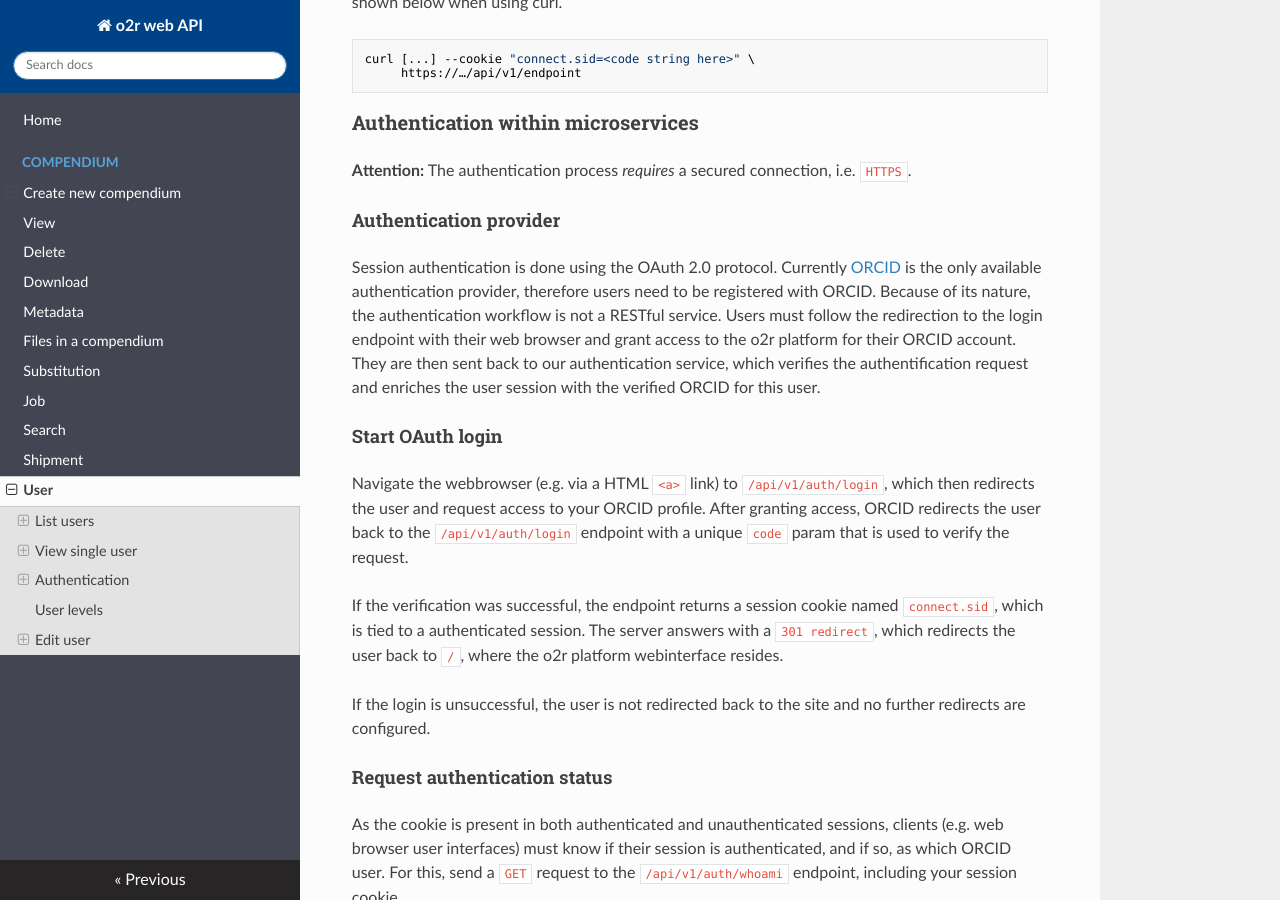
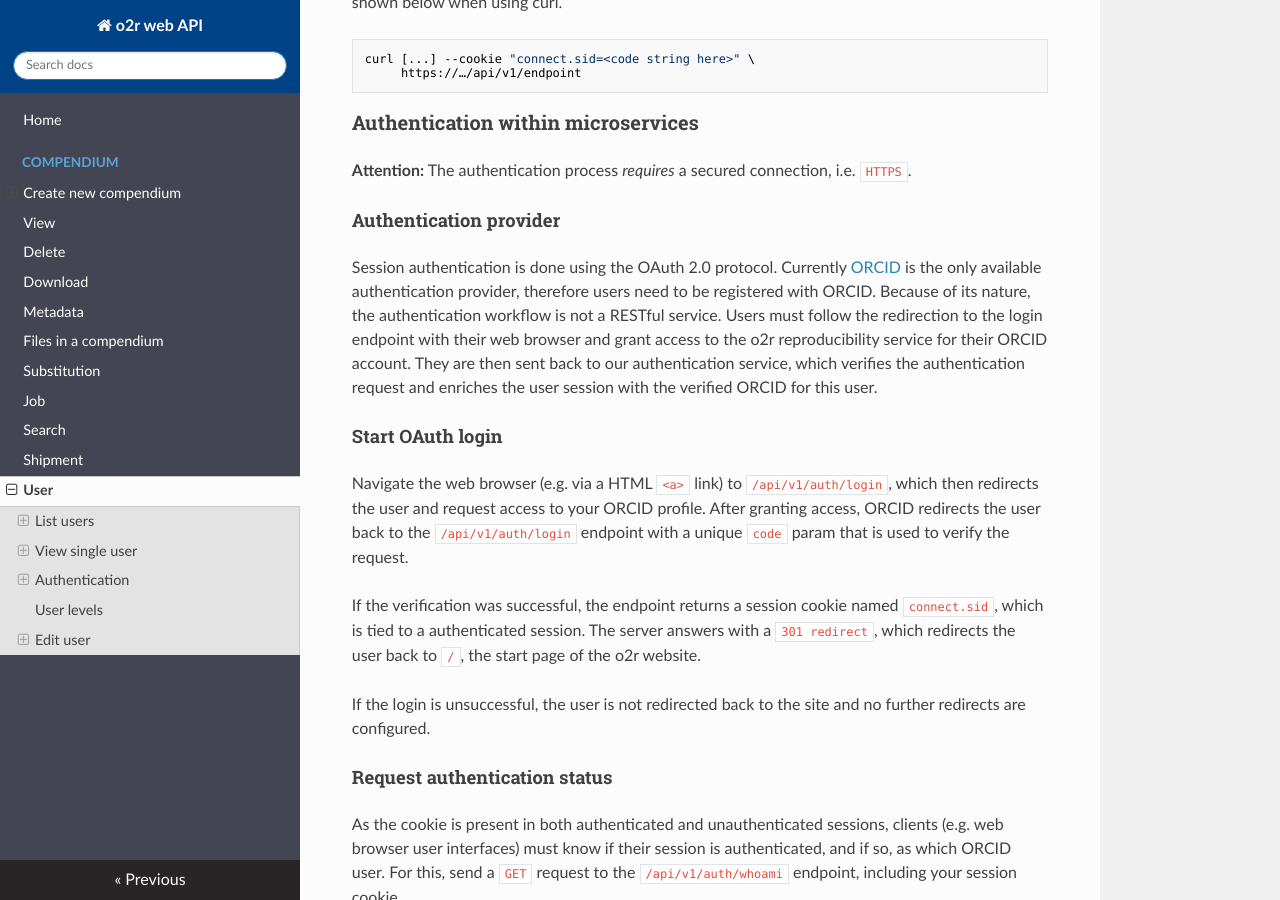
Before and after one commit to o2r-project/api, an MkDocs documentation site: the page built from docs/user.md, in a window 1280 px wide and 900 px high, scrolled down 2187 px. Built offline with MkDocs 1.6.1, drawn with Linux system fonts in a browser that asks for light colours; nearby versions of some CDN libraries; old or Windows-style settings are respelled for this version of MkDocs.

Commit message:
Align wording with architecture and erc spec

```diff
--- a/docs/user.md
+++ b/docs/user.md
@@ -108,14 +108,14 @@ curl [...] --cookie "connect.sid=<code string here>" \
 
 Session authentication is done using the OAuth 2.0 protocol.
 Currently [ORCID](https://www.orcid.org) is the only available authentication provider, therefore users need to be registered with ORCID. Because of its nature, the authentication workflow is not a RESTful service.
-Users must follow the redirection to the login endpoint with their web browser and grant access to the o2r platform for their ORCID account.
-They are then sent back to our authentication service, which verifies the authentification request and enriches the user session with the verified ORCID for this user.
+Users must follow the redirection to the login endpoint with their web browser and grant access to the o2r reproducibility service for their ORCID account.
+They are then sent back to our authentication service, which verifies the authentication request and enriches the user session with the verified ORCID for this user.
 
 #### Start OAuth login
 
-Navigate the webbrowser (e.g. via a HTML `<a>` link) to `/api/v1/auth/login`, which then redirects the user and request access to your ORCID profile. After granting access, ORCID redirects the user back to the `/api/v1/auth/login` endpoint with a unique `code` param that is used to verify the request.
+Navigate the web browser (e.g. via a HTML `<a>` link) to `/api/v1/auth/login`, which then redirects the user and request access to your ORCID profile. After granting access, ORCID redirects the user back to the `/api/v1/auth/login` endpoint with a unique `code` param that is used to verify the request.
 
-If the verification was successful, the endpoint returns a session cookie named `connect.sid`, which is tied to a authenticated session. The server answers with a `301 redirect`, which redirects the user back to `/`, where the o2r platform webinterface resides.
+If the verification was successful, the endpoint returns a session cookie named `connect.sid`, which is tied to a authenticated session. The server answers with a `301 redirect`, which redirects the user back to `/`, the start page of the o2r website.
 
 If the login is unsuccessful, the user is not redirected back to the site and no further redirects are configured.
 
```
Also changed, not shown: README.md (+1 -3 lines), docs/compendium/metadata.md (+1 -1 lines).
